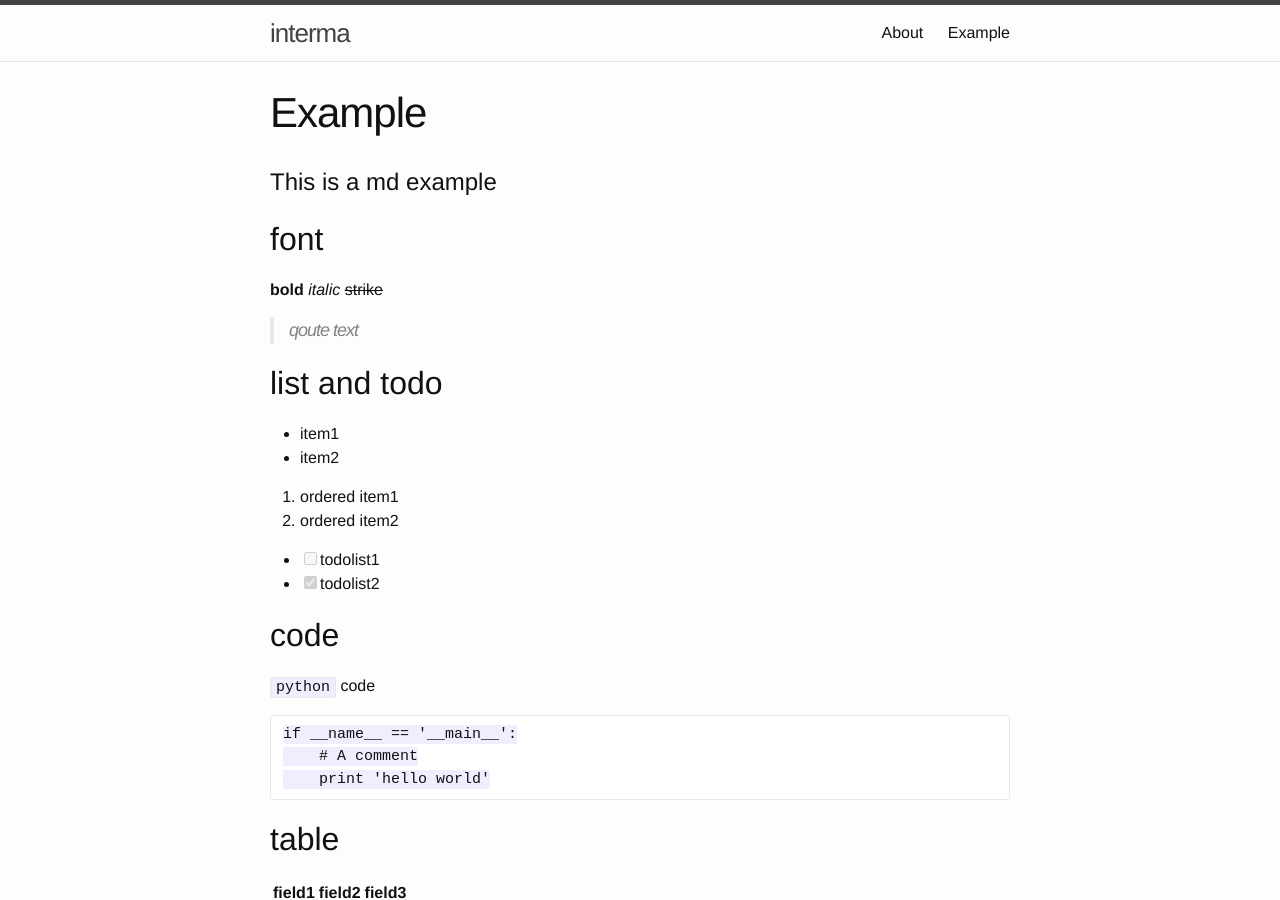
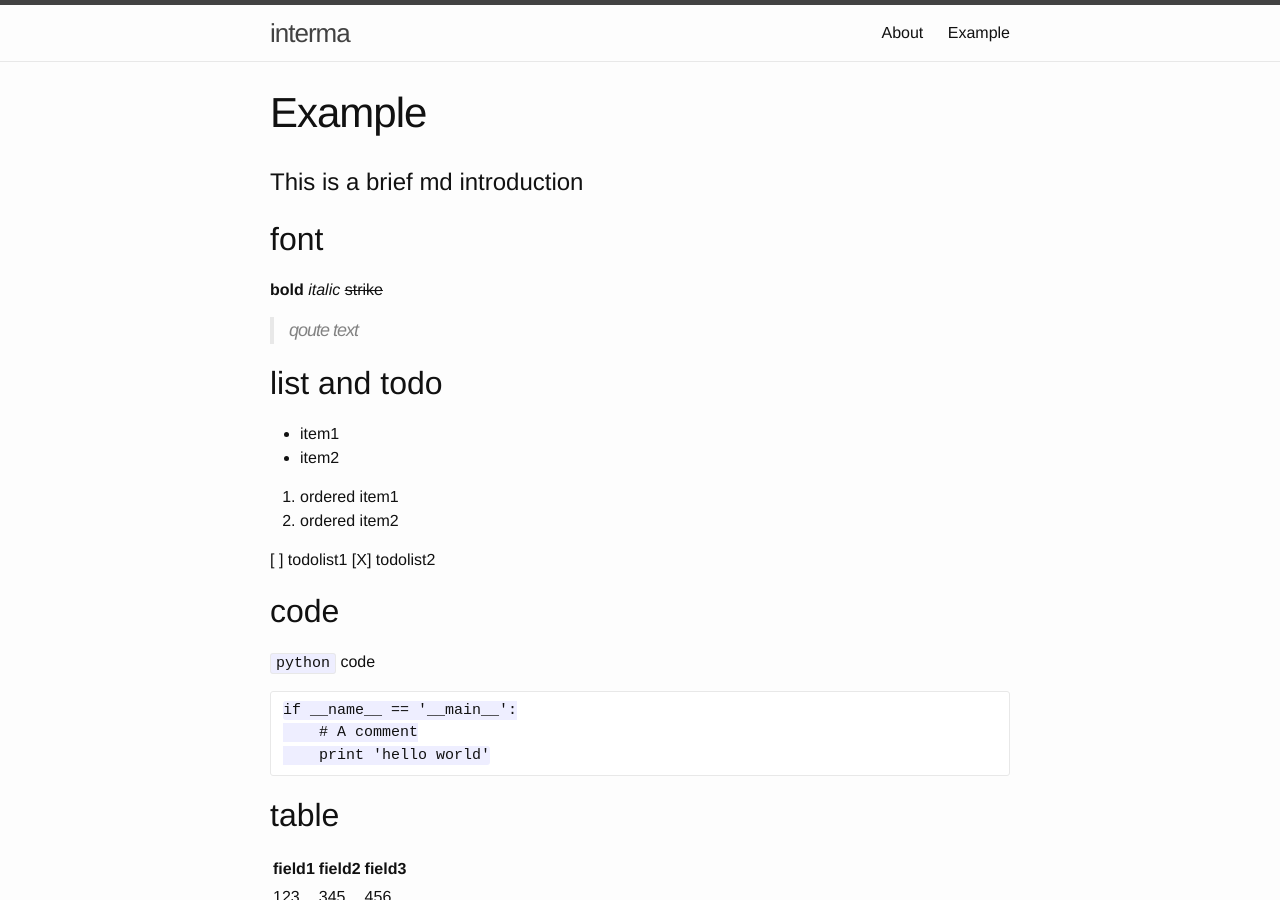
Before and after one commit to interma/interma.github.io, a Jekyll site: the page built from example.md, in a window 1280 px wide and 900 px high. Built offline with Jekyll 4.4.1, drawn with Linux system fonts in a browser that asks for light colours.

Commit message:
correct format

```diff
--- a/example.md
+++ b/example.md
@@ -4,13 +4,14 @@ title: Example
 permalink: /example/
 ---
 
-# This is a md example
+# This is a brief md introduction
 
 ## font
 
 **bold**
 *italic*
 ~~strike~~
+
 > qoute text
 
 ## list and todo
@@ -21,8 +22,8 @@ permalink: /example/
 1. ordered item1
 2. ordered item2
 
-- [ ] todolist1
-- [X] todolist2
+[ ] todolist1
+[X] todolist2
 
 ## code
 
@@ -41,6 +42,7 @@ if __name__ == '__main__':
 | 123 | 345 | 456 |
 | 678 | text | null |
 
+
 ## link, image and download
 
 [baidu](http://www.baidu.com)
```
